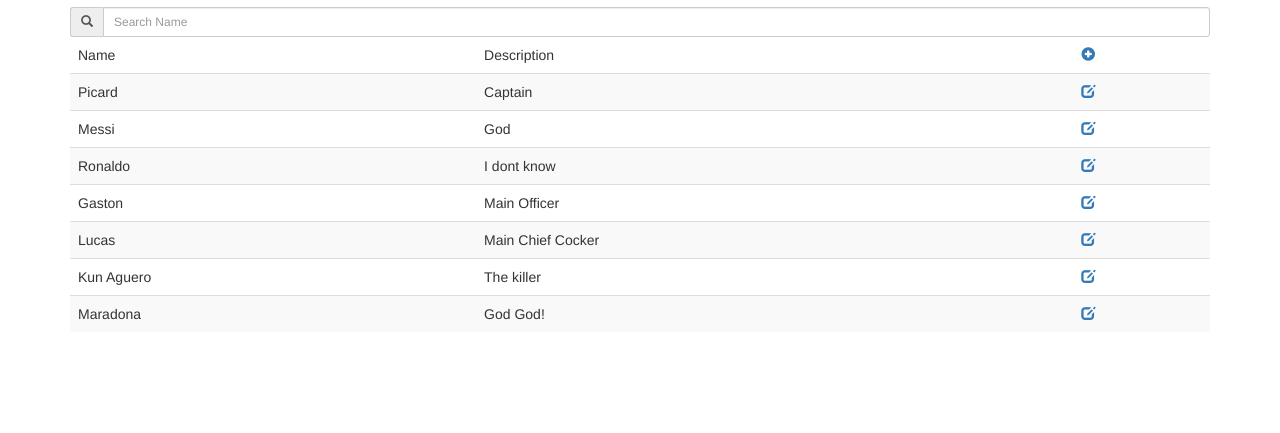
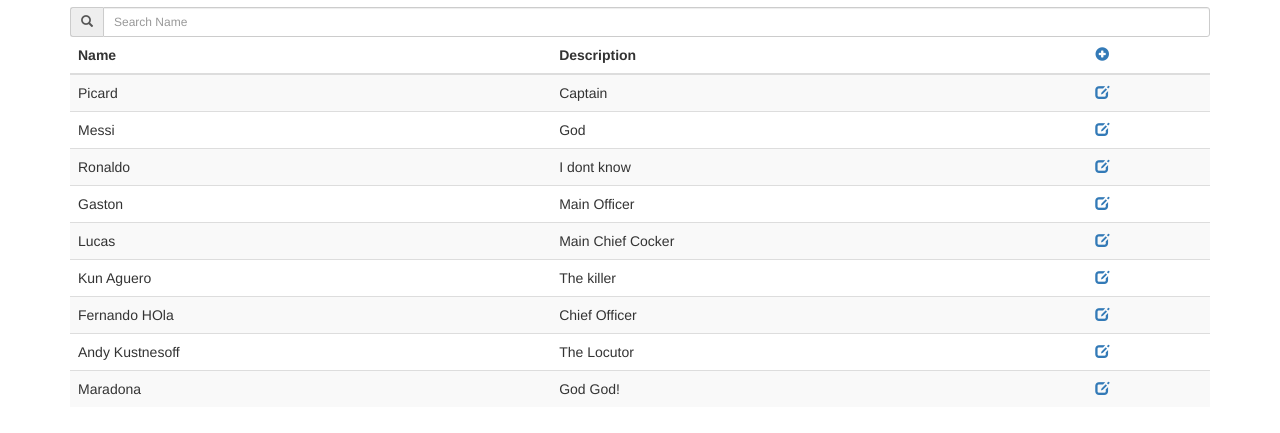
Before and after one commit to krosti/enterpriseCrew, a plain HTML site: page index.html in a window 1280 px wide. Shown: the part 63-496 px from the top of the page. Drawn offline with nearby package versions, Linux system fonts and the light colour scheme; some packages are replaced by stand-ins of ours; a script that the page names is missing.

Commit message:
Fixing styles

```diff
--- a/js/app.js
+++ b/js/app.js
@@ -41,6 +41,12 @@
 			name: "Kun Aguero",
 			description: "The killer"
 		}, {
+			name: "Fernando HOla",
+			description: "Chief Officer"
+		}, {
+			name: "Andy Kustnesoff",
+			description: "The Locutor"
+		}, {
 			name: "Maradona",
 			description: "God God!"
 		}];
--- a/partials/list.html
+++ b/partials/list.html
@@ -5,9 +5,9 @@
 <table class="table table-striped">
 				<thead>
 					<tr>
-						<td>Name</td>
-						<td>Description</td>
-						<td><a href="#/new"><i class="glyphicon glyphicon-plus-sign"></i></a></td>
+						<th>Name</th>
+						<th>Description</th>
+						<th><a href="#/new"><i class="glyphicon glyphicon-plus-sign"></i></a></th>
 					</tr>
 				</thead>
 				<tbody>
```
